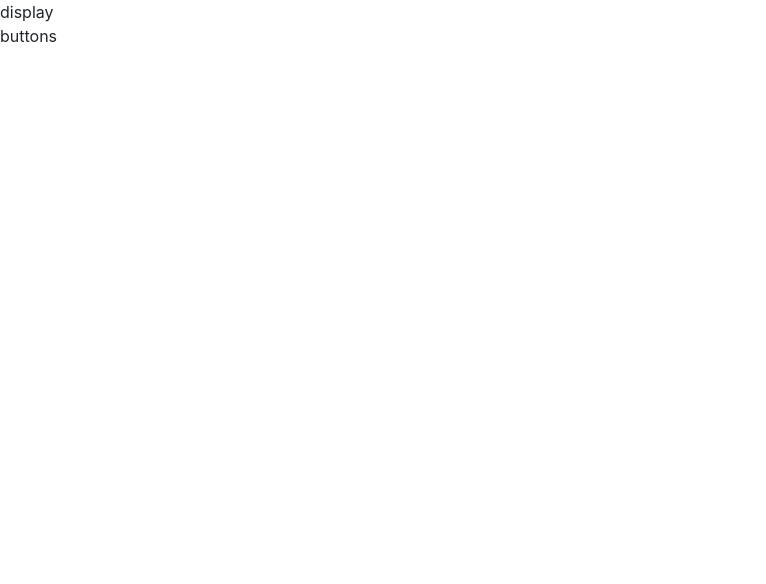
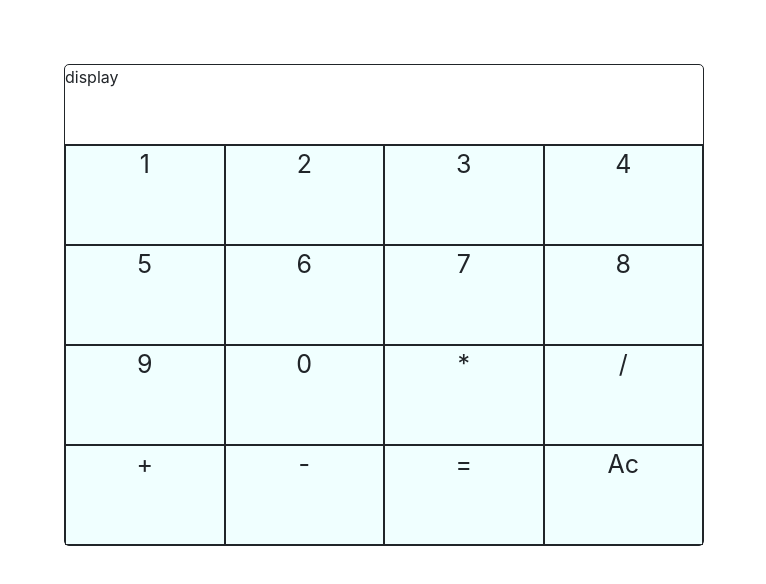
Before and after one commit to Gavaskar0543/React-Calculator, a React (Create React App) app in the folder calculator/: page / in a window 1280 px wide. Shown: the top 584 px of the page, without its empty margins (0-766 px from the left). Built offline with nearby package versions, Linux system fonts and the light colour scheme.

Commit message:
styles added

```diff
--- a/calculator/public/index.html
+++ b/calculator/public/index.html
@@ -6,18 +6,12 @@
   <meta name="viewport" content="width=device-width, initial-scale=1" />
   <meta name="theme-color" content="#000000" />
   <meta name="description" content="Web site created using create-react-app" />
-
-  <link rel="manifest" href="%PUBLIC_URL%/manifest.json" />
-
-
   <title>React App</title>
   <link rel="stylesheet" href="https://cdn.jsdelivr.net/npm/bootstrap@4.0.0/dist/css/bootstrap.min.css" integrity="sha384-Gn5384xqQ1aoWXA+058RXPxPg6fy4IWvTNh0E263XmFcJlSAwiGgFAW/dAiS6JXm" crossorigin="anonymous">
 </head>
 
 <body>
-  <noscript>You need to enable JavaScript to run this app.</noscript>
   <div id="root"></div>
-
 
 </body>
 
--- a/calculator/src/Components/App.js
+++ b/calculator/src/Components/App.js
@@ -1,13 +1,60 @@
-
+import Styles from '../Styles/App.module.css'
 function App() {
   return (
    <>
-   <div>
-    <div>
+   <div className={Styles.calBody}>
+    <div className={Styles.disContainer}>
       display
     </div>
-    <div>
-      buttons
+    <div className={Styles.buttons}>
+     <div>
+      1
+     </div>
+     <div>
+      2
+     </div>
+     <div>
+      3
+     </div>
+     <div>
+      4
+     </div>
+     <div>
+      5
+     </div>
+     <div>
+      6
+     </div>
+     <div>
+      7
+     </div>
+     <div>
+      8
+     </div>
+     <div>
+      9
+     </div>
+     <div>
+     0
+     </div>
+     <div>
+      *
+     </div>
+     <div>
+      /
+     </div>
+     <div>
+      +
+     </div>
+     <div>
+      -
+     </div>
+     <div>
+      =
+     </div>
+     <div>
+      Ac
+     </div>
     </div>
    </div>
    </>
--- a/calculator/src/Styles/App.module.css
+++ b/calculator/src/Styles/App.module.css
@@ -0,0 +1,28 @@
+.calBody{
+    width:50vw;
+    border:1px solid;
+    border-radius: 5px;
+    /* display: flex;
+    flex-direction: column; */
+    margin:5%;
+
+}
+.disContainer{
+    width: 100%;
+    border-bottom:1px solid;
+    height: 5rem;
+
+}
+.buttons{
+    width:100%;
+    height:50vh;
+    display:grid;
+    grid-template-columns: 1fr 1fr 1fr 1fr;
+}
+.buttons div{
+
+    border:1px solid;
+    text-align: center;
+    font-size: 25px;
+    background-color: azure;
+}
```
Also changed, not shown: calculator/public/manifest.json (deleted).
